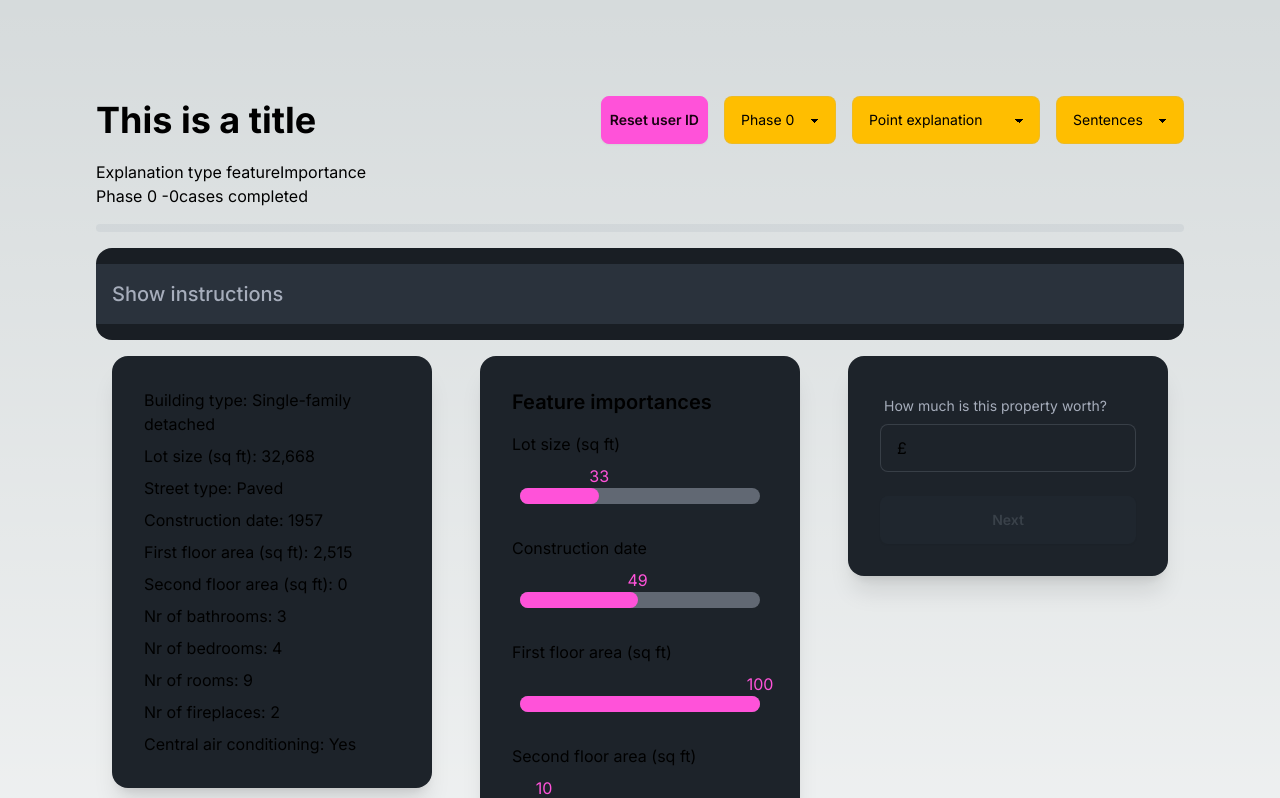
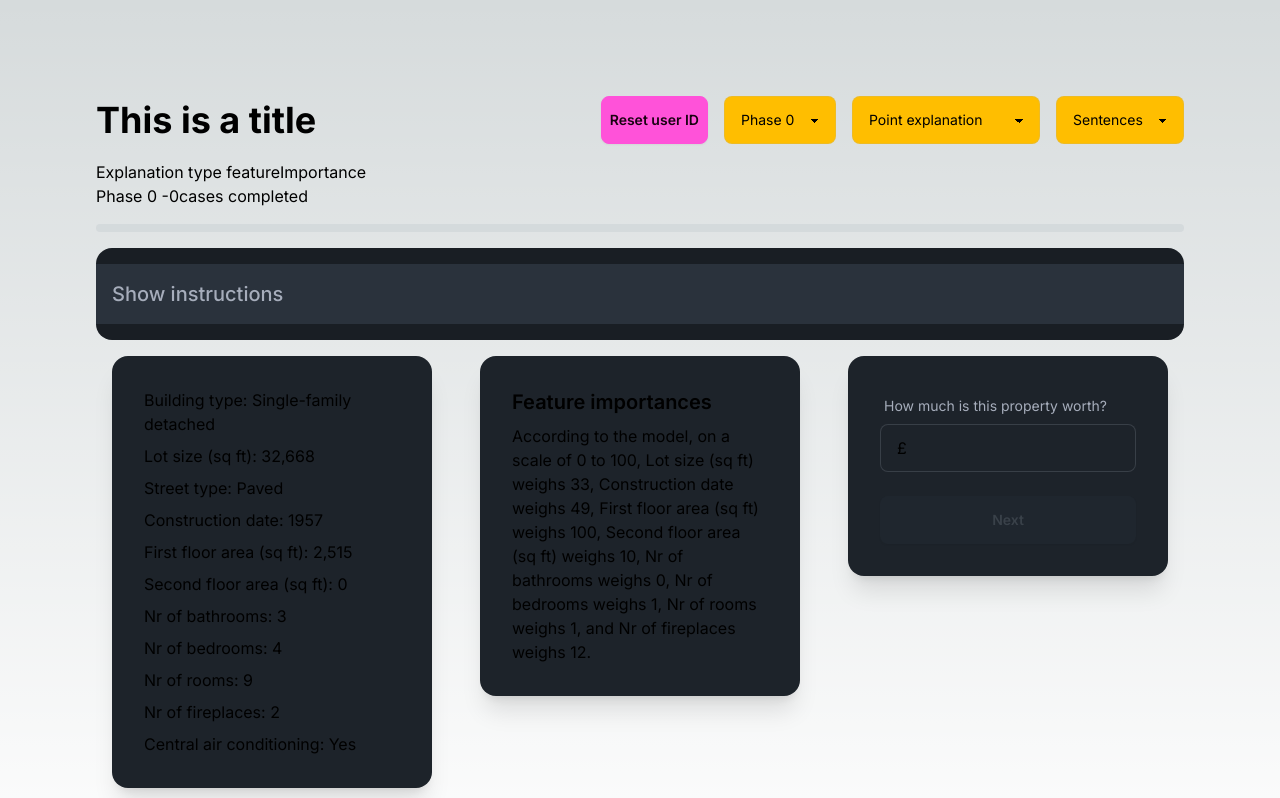
Before and after one commit to Paul-543NA/turk_xai_uva, a Next.js app: page / in a window 1280 px wide. Shown: the top 798 px of the page. Built offline with nearby package versions, Linux system fonts and the light colour scheme.

Commit message:
Implemented tables and sentences for feature importances card

```diff
--- a/src/app/page.js
+++ b/src/app/page.js
@@ -12,7 +12,6 @@ import IntervalCard from "@/components/IntervalCard";
 import FeatureImportanceCard from "@/components/featureImportanceCard";
 
 // TODO: Implement the feedback logic
-// TODO: Implement sentences and tables for feature importances
 
 export default function Home() {
   const answersContext = useAnswers();
--- a/src/components/featureImportanceCard.jsx
+++ b/src/components/featureImportanceCard.jsx
@@ -51,6 +51,67 @@ const FeatureImportanceBar = ({ actual, featureMax = 100 }) => {
   );
 };
 
+const FeatureImportanceSentencesCard = ({ featureImportances }) => {
+  /*
+
+    featureImportances: object with feature names as keys and feature importances as values
+
+    */
+  const continuousFeatures = featureInfos.filter(
+    (feature) => feature.type === "continuous"
+  );
+
+  const displayedText = continuousFeatures.map((feature, index) => {
+    const importance = featureImportances[feature.name];
+    if (index === continuousFeatures.length - 1) {
+      return `and ${feature.label} weighs ${importance}.`;
+    }
+    return `${feature.label} weighs ${importance}, `;
+  });
+
+  return (
+    <div className="card bg-base-100 shadow-xl m-4">
+      <div className="card-body">
+        <h2 className="card-title">Feature importances</h2>
+        <p>According to the model, on a scale of 0 to 100, {displayedText}</p>
+      </div>
+    </div>
+  );
+};
+
+const FeatureImportanceTableCard = ({ featureImportances }) => {
+  /*
+        featureImportances: object with feature names as keys and feature importances as values
+        */
+  const continuousFeatures = featureInfos.filter(
+    (feature) => feature.type === "continuous"
+  );
+
+  return (
+    <div className="card bg-base-100 shadow-xl m-4">
+      <div className="card-body">
+        <h2 className="card-title">Feature importances</h2>
+        <table className="table w-full">
+          <thead>
+            <tr>
+              <th>Feature</th>
+              <th>Importance</th>
+            </tr>
+          </thead>
+          <tbody>
+            {continuousFeatures.map((feature, index) => (
+              <tr key={index}>
+                <td>{feature.label}</td>
+                <td>{featureImportances[feature.name]}</td>
+              </tr>
+            ))}
+          </tbody>
+        </table>
+      </div>
+    </div>
+  );
+};
+
 const FeatureImportanceGraphCard = ({ featureImportances }) => {
   /*
     featureImportances: object with feature names as keys and feature importances as values
@@ -83,10 +144,33 @@ const FeatureImportanceGraphCard = ({ featureImportances }) => {
 };
 
 const FeatureImportanceCard = () => {
-  const { getCurrentFeatureImportances } = useAnswers();
+  const { getCurrentFeatureImportances, userExplanationViewMode } =
+    useAnswers();
   const featureImportances = getCurrentFeatureImportances();
+  const mode = userExplanationViewMode;
 
-  return <FeatureImportanceGraphCard featureImportances={featureImportances} />;
+  // If the mode is "sentences", return the interval explanation as sentences
+  if (mode === "sentences") {
+    return (
+      <FeatureImportanceSentencesCard featureImportances={featureImportances} />
+    );
+  }
+  if (mode === "graph") {
+    return (
+      <FeatureImportanceGraphCard featureImportances={featureImportances} />
+    );
+  }
+  if (mode === "table") {
+    return (
+      <FeatureImportanceTableCard featureImportances={featureImportances} />
+    );
+  }
+  // Otherwise, return an error box with the message "Not implemented yet"
+  return (
+    <NotImplementedCard
+      message={`Feature importance card mode "${mode}" is not implemented yet`}
+    />
+  );
 };
 
 export default FeatureImportanceCard;
```
